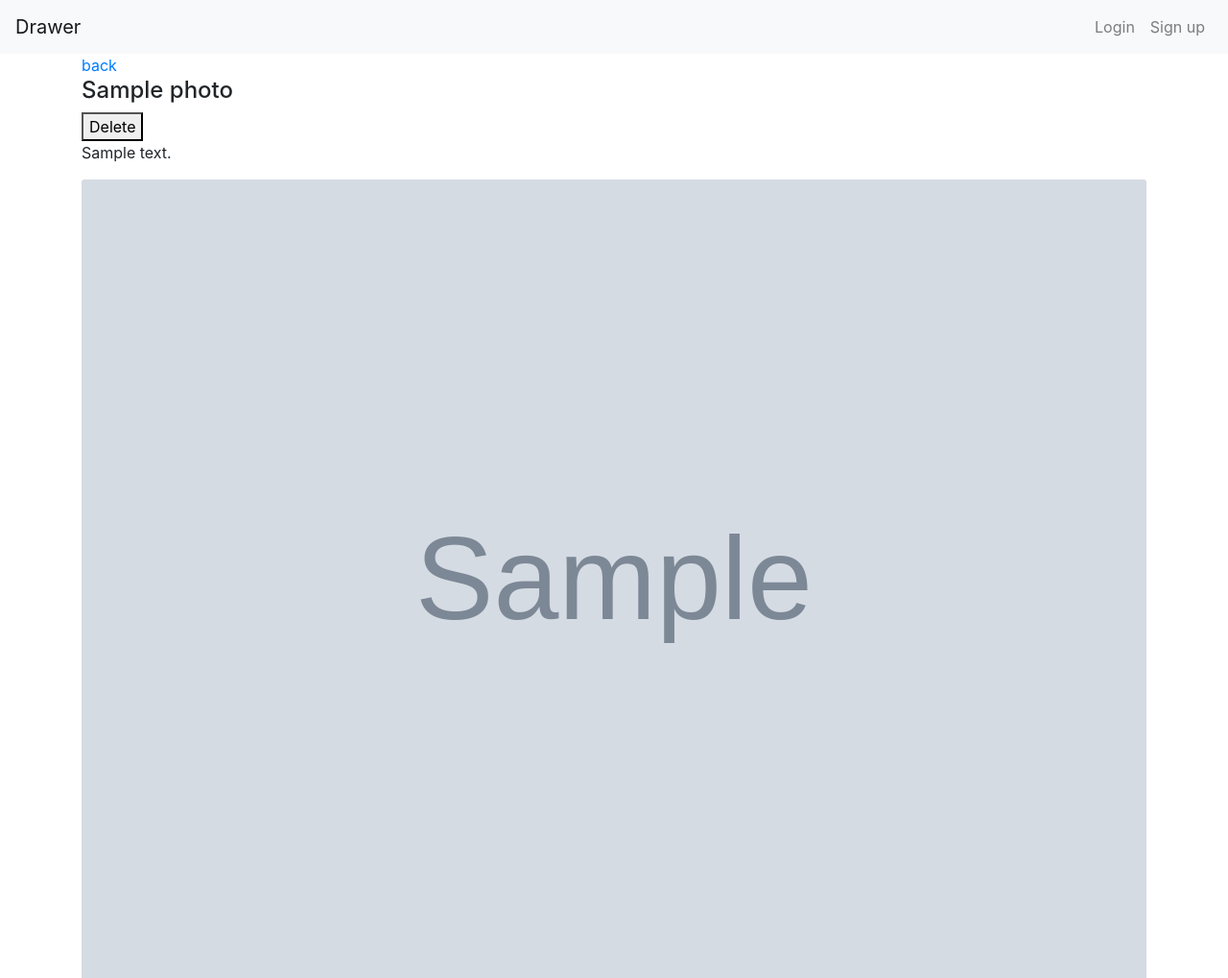
After one commit to S-J-HAN/INFO30005-2019-CDJR, a Node server app: page /photo/600000000000000000000001 in a window 1280 px wide. The commit adds this page. Shown: the whole page at 96% size. Run offline with Node 20, Linux system fonts and the light colour scheme; tables that the repository leaves empty hold one stand-in row (values such as "Sample post"); grey boxes marked "Sample" are stand-in pictures; some libraries are stand-ins or nearby versions.

Commit message:
Implement RESTful routes
GET, DELETE, and CREATE route

```diff
--- a/app.js
+++ b/app.js
@@ -3,20 +3,23 @@ var app = express();
 var passport = require('passport');
 var localStrategy = require('passport-local');
 var bodyParser = require('body-parser');
+var methodOverride = require('method-override');
 var flash = require('connect-flash');
 var User = require('./models/user');
 var Photo = require('./models/photo');
 
 
-
 app.use(bodyParser.urlencoded({
     extended: true
 }));
+app.use(bodyParser.json());
 app.set('view engine', 'ejs');
 app.use(flash());
+app.use(methodOverride('_method'));
 
 //set up database
 require('./models/db.js');
+
 var indexRoutes = require('./routers/index.js');
 var photoRoutes = require('./routers/photo.js');
 
--- a/controllers/controller.js
+++ b/controllers/controller.js
@@ -1,10 +1,7 @@
 var mongoose = require('mongoose');
 var User = mongoose.model('User');
+var passport = require('passport');
 var Photo = mongoose.model('Photo');
-var passport = require('passport');
-var localStrategy = require('passport-local');
-var flash = require('connect-flash');
-var middleware = require('../middleware');
 
 var createUser = function(req, res){
     var newUser = new User({
@@ -26,35 +23,63 @@ var createUser = function(req, res){
     });
 }
 
-var createPhoto = function(req, res){
+var createPhoto = function (req, res) {
     var newPhoto = new Photo({
-        name: req.body.name,
-        description: req.body.description,
-        image: req.body.image,
+        "name": req.body.name,
+        "description": req.body.description,
+        "image": req.body.image
         // author: {
         //     id: req.user._id,
         //     username: req.user.username
         // }
     });
-    photo.save(newPhoto, function(err, newPhoto){
-        if(!err){
-            res.send(newPhoto);
-        }else{
+    newPhoto.save(function (err, newPhoto) {
+        if (!err) {
+            res.redirect('/photo')
+        } else {
             res.sendStatus(400);
         }
     });
 }
 
-var findAllPhotos = function(req, res){
-    Photo.find(function(err, photos){
+var findAllPhotos = function (req, res) {
+    Photo.find(function (err, photos) {
+        if (!err) {
+            // res.send(photos);
+            res.render('photos/index', {photos: photos})
+        } else {
+            res.sendStatus(404);
+        }
+    });
+}
+
+var findOnePhoto = function(req, res){
+    Photo.findById(req.params.id, function(err, foundPhoto){
         if(!err){
-            res.send(photos);
+            res.render('photos/show', {photo: foundPhoto})
+            // res.send(foundPhoto);
         }else{
             res.sendStatus(404);
         }
     });
 }
 
+var deleteOnePhoto = function(req, res){
+    Photo.findByIdAndRemove(req.params.id, function(err){
+        if(!err){
+            res.redirect('/photo');
+        }else{
+            res.redirect('/photo')
+        }
+    })
+}
+
+// var updatePhoto = function(req, res){
+//     Photo.findByIdAndUpdate(req.params.id, req.body., )
+// }
+
 module.exports.createUser = createUser;
 module.exports.createPhoto = createPhoto;
 module.exports.findAllPhotos = findAllPhotos;
+module.exports.findOnePhoto = findOnePhoto;
+module.exports.deleteOnePhoto = deleteOnePhoto;
--- a/package.json
+++ b/package.json
@@ -15,6 +15,7 @@
     "ejs": "^2.6.1",
     "express": "^4.16.4",
     "express-session": "^1.15.6",
+    "method-override": "^3.0.0",
     "mongoose": "^5.4.21",
     "passport": "^0.4.0",
     "passport-facebook": "^3.0.0",
--- a/views/home.ejs
+++ b/views/home.ejs
@@ -1,5 +1,6 @@
 <% include ./partials/header %>
     <main>
         <p>Homepage</p>
+        <a href="/photo">View photos</a>
     </main>
 <% include ./partials/footer %>
--- /dev/null
+++ b/views/photos/show.ejs
@@ -0,0 +1,12 @@
+<% include ../partials/header %>
+<div class="container">
+    <a href="/photo">back</a>
+    <h4><%= photo.name %></h4>
+    <form action="/photo/<%= photo._id %>?_method=DELETE" method="POST">
+        <button type="">Delete</button>
+    </form>
+    <p><%= photo.description %></p>
+    <img class="card-img-top" src="<%= photo.image %>">
+</div>
+
+<% include ../partials/footer %>
```
Also changed, not shown: models/photo.js (+5 -5 lines), routers/photo.js (+10 -4 lines), views/photos/index.ejs (added, +14 -0 lines), views/photos/new.ejs (+8 -1 lines), 1 other file.
